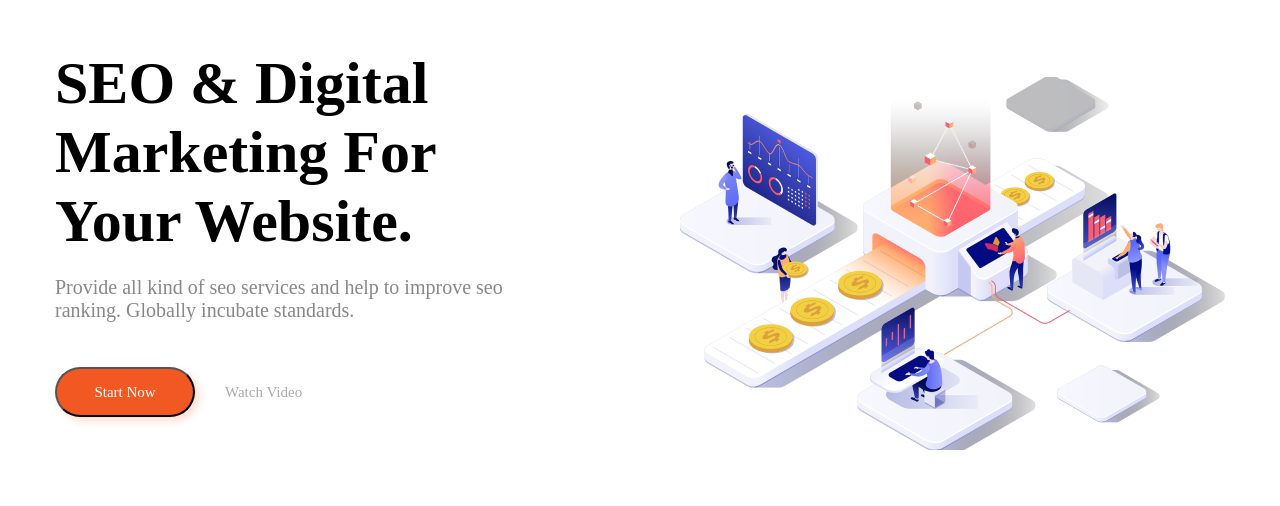
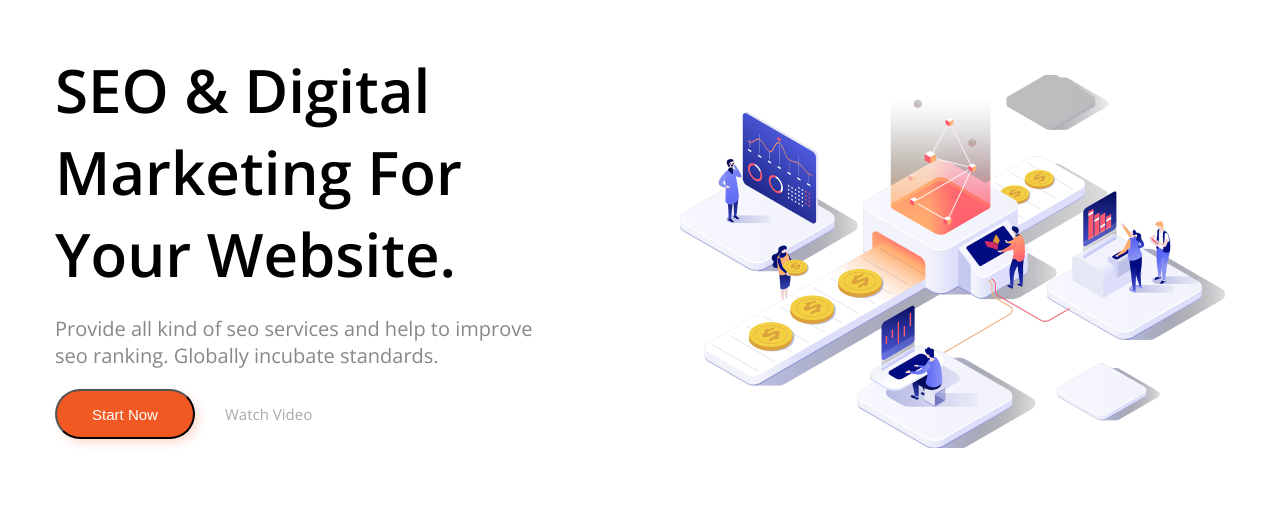
Before and after one commit to Alexeyalexeyalex/HTML_CSS, a plain HTML site: page DZ3/index.html in a window 1280 px wide. Shown: the part 86-592 px from the top of the page. Drawn offline with Linux system fonts and the light colour scheme.

Commit message:
edit dz3 and add dz4

```diff
--- a/DZ3/assets/styles/style.css
+++ b/DZ3/assets/styles/style.css
@@ -1,5 +1,42 @@
+@font-face {
+    font-family: 'Open Sans';
+    src: url("../fonts/OpenSans-Regular.ttf");
+    font-weight: 400;
+}
+@font-face {
+    font-family: 'Open Sans';
+    src: url("../fonts/OpenSans-Medium.ttf");
+    font-weight: 500;
+}
+@font-face {
+    font-family: 'Open Sans';
+    src: url("../fonts/OpenSans-SemiBold.ttf");
+    font-weight: 600;
+}
+@font-face {
+    font-family: 'Open Sans';
+    src: url("../fonts/OpenSans-Bold.ttf");
+    font-weight: 700;
+}
+@font-face {
+    font-family: 'Open Sans';
+    src: url("../fonts/OpenSans-ExtraBold.ttf");
+    font-weight: 800;
+}
+html {
+    font-family: 'Open Sans';
+}
+
 *{
     margin: 0;
+}
+
+p{
+    margin: 0;
+}
+
+ul{
+    padding: 0;
 }
 
 .header-main{
@@ -17,7 +54,6 @@
 }
 .ul-header{
     display: flex;
-    font-family: Gilroy-SemiBold;
     font-size: 14px;
     font-style: normal;
     font-weight: 400;
@@ -44,8 +80,6 @@
 }
 .main-text{
     width: 495px;
-    font-family: Gilroy-Bold;
-    font-style: normal;
     font-weight: 400;
     line-height: normal;
 
@@ -53,30 +87,30 @@
 .h1-main{
     color: #000;
     font-size: 60px;
+    font-weight: 600;
 }
 .p-main{
     color: #888;
     font-size: 20px;
     margin-top: 20px;
     margin-bottom: 20px;
+    font-weight: 400;
 
 }
 
 .main-button-div{
     display: flex;
     align-items: center;
-    height: 100px;
     margin: 0 auto;
     margin-bottom: 35px;
 }
 
 .main-button-div p{
     color: #AAA;
-    font-family: Gilroy-Bold;
     font-size: 15px;
-    font-style: normal;
     font-weight: 400;
     line-height: normal;
+    font-weight: 400;
 }
 .main-button{
     width: 140px;
@@ -88,9 +122,7 @@
     margin-right: 30px;
 
     color: #FFF;
-    font-family: Gilroy-Bold;
     font-size: 15px;
-    font-style: normal;
     font-weight: 400;
     line-height: normal;
 }
--- /dev/null
+++ b/DZ4/assets/styles/style.css
@@ -0,0 +1,79 @@
+@font-face {
+    font-family: 'Open Sans';
+    src: url("../fonts/OpenSans-Regular.ttf");
+    font-weight: 400;
+}
+@font-face {
+    font-family: 'Open Sans';
+    src: url("../fonts/OpenSans-Medium.ttf");
+    font-weight: 500;
+}
+@font-face {
+    font-family: 'Open Sans';
+    src: url("../fonts/OpenSans-SemiBold.ttf");
+    font-weight: 600;
+}
+@font-face {
+    font-family: 'Open Sans';
+    src: url("../fonts/OpenSans-Bold.ttf");
+    font-weight: 700;
+}
+@font-face {
+    font-family: 'Open Sans';
+    src: url("../fonts/OpenSans-ExtraBold.ttf");
+    font-weight: 800;
+}
+html {
+    font-family: 'Open Sans';
+}
+
+*{
+    margin: 0;
+}
+
+a{
+    text-decoration: none;
+}
+
+body{
+    padding-top: 100px;
+    padding-right: 50px;
+    padding-left: 50px;
+
+}
+
+.main-block{
+    display: flex;
+    font-weight: 400;
+    justify-content: center;
+    gap: 30px;
+}
+
+.main-subblock{
+    /* border: 1px solid #000; */
+    padding-top: 40px;
+    padding-left: 29px;
+    padding-right: 42px;
+    padding-bottom: 25px;
+    box-shadow: 15px 25px 56px 6px rgba(0, 0, 0, 0.06);
+
+
+}
+
+.main-h2{
+
+    color: #000;
+    font-size: 24px;
+    font-weight: 400;
+    line-height: normal;
+    padding-top: 25px;
+    padding-bottom: 17px;
+}
+
+.main-p{
+    color: #666;
+    font-size: 15px;
+    font-weight: 400;
+    line-height: 150%; /* 22.5px */
+    padding-bottom: 25px;
+}
```
Also changed, not shown: DZ4/index.html (added, +36 -0 lines), DZ3/assets/fonts/OpenSans-Bold.ttf (renamed from DZ3/assets/fonts/OpenSans/OpenSans-Bold.ttf), DZ3/assets/fonts/OpenSans-ExtraBold.ttf (renamed from DZ3/assets/fonts/OpenSans/OpenSans-ExtraBold.ttf), DZ3/assets/fonts/OpenSans-Medium.ttf (renamed from DZ3/assets/fonts/OpenSans/OpenSans-Medium.ttf), DZ3/assets/fonts/OpenSans-Regular.ttf (renamed from DZ3/assets/fonts/OpenSans/OpenSans-Regular.ttf), DZ3/assets/fonts/OpenSans-SemiBold.ttf (renamed from DZ3/assets/fonts/OpenSans/OpenSans-SemiBold.ttf), DZ4/assets/fonts/OpenSans-Bold.ttf (added), DZ4/assets/fonts/OpenSans-ExtraBold.ttf (added), DZ4/assets/fonts/OpenSans-Medium.ttf (added), DZ4/assets/fonts/OpenSans-Regular.ttf (added), DZ4/assets/fonts/OpenSans-SemiBold.ttf (added), DZ4/assets/images/icon.svg (added), DZ4/assets/images/icon1.svg (added), DZ4/assets/images/icon2.svg (added).
